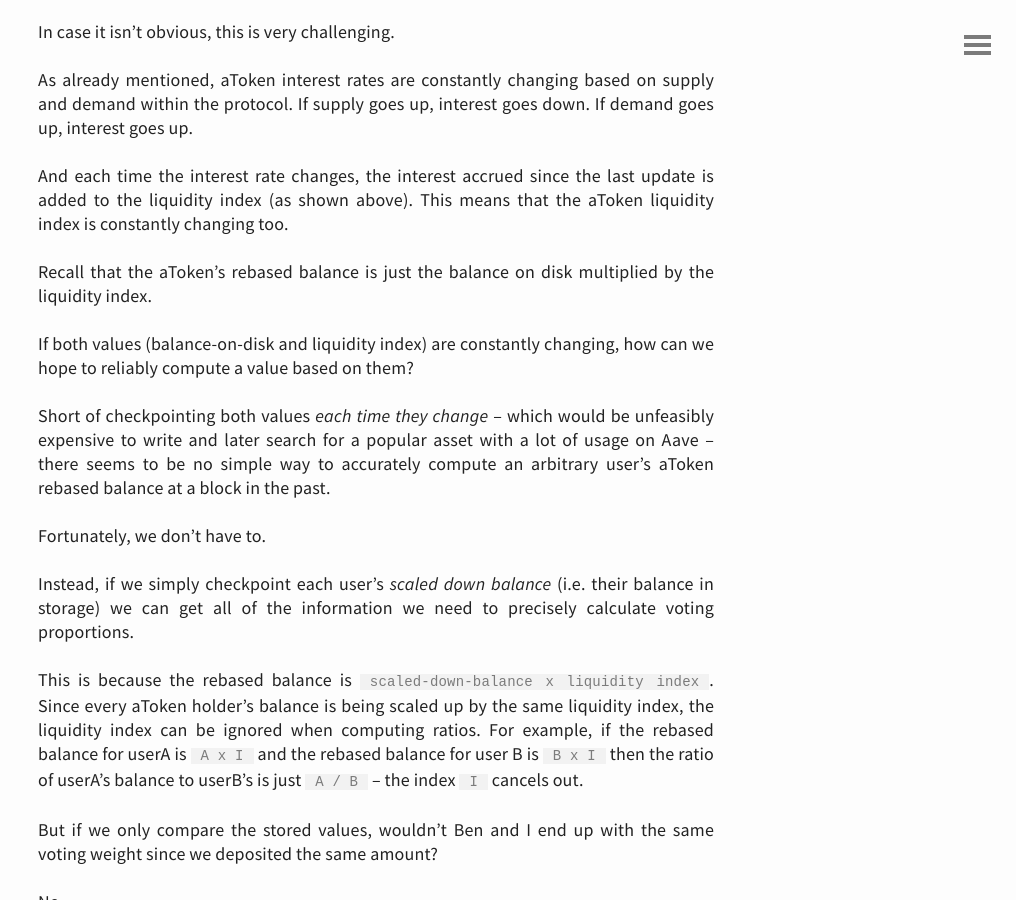
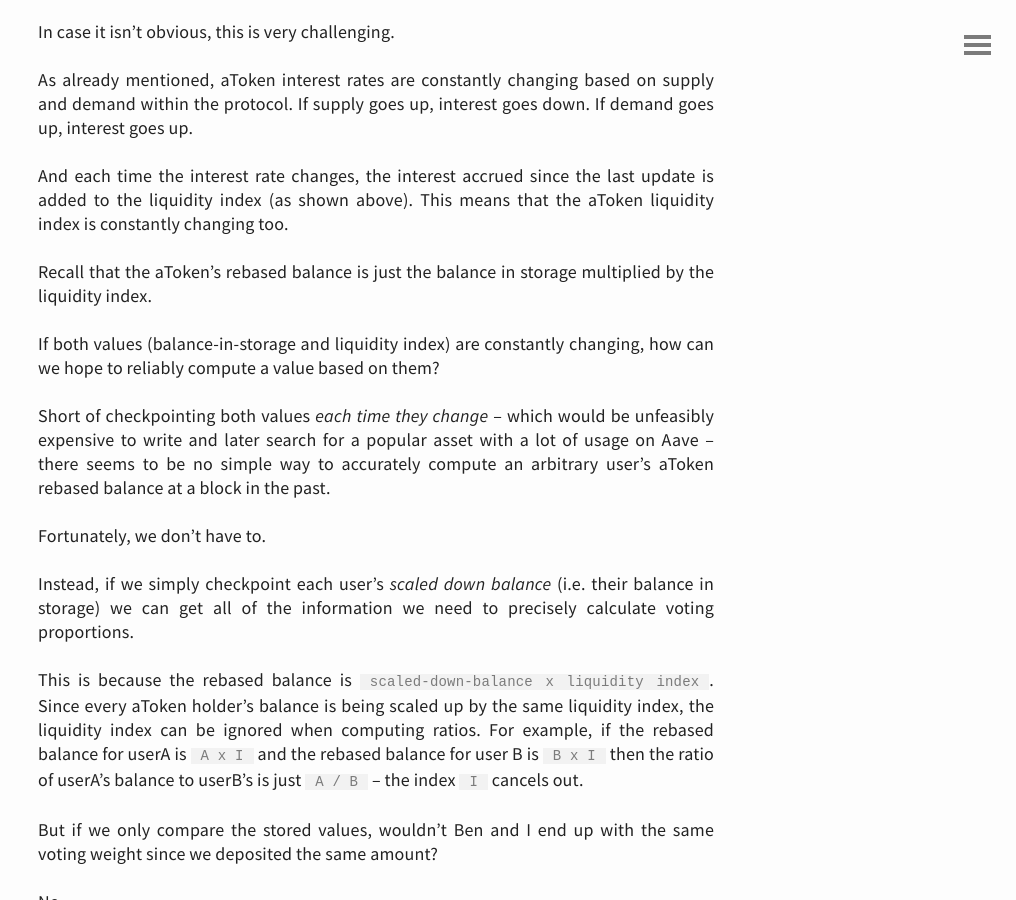
Before and after one commit to davidlaprade/davidlaprade.github.io, a Jekyll site: the page built from _posts/2022-12-16-aave-rebasing.md, in a window 1280 px wide and 900 px high, scrolled down 6170 px. Shown: the whole window, without its empty margins (264-1280 px from the left). Built offline with Jekyll 4.4.1, drawn with Linux system fonts in a browser that asks for light colours.

Commit message:
"on disk" --> "in storage"

```diff
--- a/_posts/2022-12-16-aave-rebasing.md
+++ b/_posts/2022-12-16-aave-rebasing.md
@@ -268,9 +268,9 @@ And each time the interest rate changes, the interest accrued since the last upd
 is added to the liquidity index (as shown above).
 This means that the aToken liquidity index is constantly changing too.
 
-Recall that the aToken's rebased balance is just the balance on disk multiplied by the liquidity index.
+Recall that the aToken's rebased balance is just the balance in storage multiplied by the liquidity index.
 
-If both values (balance-on-disk and liquidity index) are constantly changing,
+If both values (balance-in-storage and liquidity index) are constantly changing,
 how can we hope to reliably compute a value based on them?
 
 Short of checkpointing both values _each time they change_ -- which would be
```
